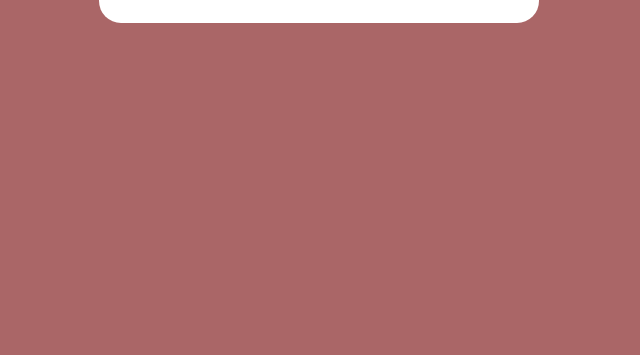
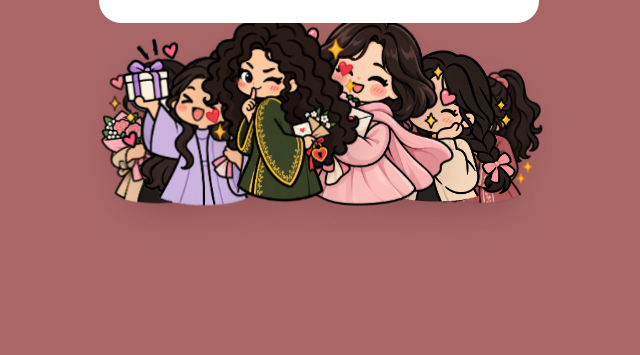
Before and after one commit to ahmad-91/elm-bloom, a website: page index.html in a window 1280 px wide. Shown: the part 445-800 px from the top of the page, without its empty margins (321-961 px from the left). Drawn offline with Linux system fonts and the light colour scheme.

Commit message:
Add animated peek feature to index.html and dist/index.html
Introduced a new animated peek section to enhance user engagement on the ELM BLOOM quiz page. This feature includes a series of glyph images that animate in a visually appealing manner, improving the overall aesthetic and interactivity of the introduction section.

```diff
--- a/index.html
+++ b/index.html
@@ -63,6 +63,27 @@ button{font:inherit;color:inherit}
 .intro-card h1{font-size:34px}
 .primary{justify-self:stretch;margin-top:4px;font-size:19px;font-weight:700;padding:16px 22px;border:0;border-radius:16px;background:var(--rose);color:var(--white);cursor:pointer;transition:transform .15s,background .15s}
 .primary:active{transform:scale(.985)}
+main{flex:1;display:flex;flex-direction:column;min-height:0}
+#sIntro{flex:1;grid-template-rows:auto auto minmax(168px,1fr);margin-bottom:-28px}
+.intro-card{position:relative;z-index:2}
+.peek{position:relative;z-index:1;display:flex;flex-direction:column;justify-content:flex-start;align-items:center;gap:0;min-height:0;margin-top:-28px;pointer-events:none}
+.peek-row{display:flex;align-items:flex-end;justify-content:center;width:100%;height:auto;min-height:0}
+.peek-slot{display:flex;align-items:flex-end;height:auto;margin-inline:-12.4%;animation:peek-rise .9s cubic-bezier(.16,1,.3,1) both;animation-delay:calc(var(--i) * .09s)}
+.peek-slot img{display:block;width:100%;height:auto;filter:drop-shadow(0 12px 14px rgba(89,42,44,.18));transform-origin:center bottom;animation:peek-bob 3.8s ease-in-out infinite;animation-delay:calc(1.05s + var(--i) * .18s)}
+.peek-slot:nth-child(1){width:32%}
+.peek-slot:nth-child(2){width:38%;z-index:2}
+.peek-slot:nth-child(3){width:44%;z-index:3}
+.peek-slot:nth-child(4){width:44%;z-index:3}
+.peek-slot:nth-child(5){width:38%;z-index:2}
+.peek-slot:nth-child(6){width:32%}
+.peek-slot:nth-child(1) img{--tilt:-2.4deg}
+.peek-slot:nth-child(2) img{--tilt:1.8deg}
+.peek-slot:nth-child(3) img{--tilt:-1.2deg}
+.peek-slot:nth-child(4) img{--tilt:1.6deg}
+.peek-slot:nth-child(5) img{--tilt:-1.8deg}
+.peek-slot:nth-child(6) img{--tilt:2.2deg}
+@keyframes peek-rise{from{opacity:0;transform:translateY(72px)}to{opacity:1;transform:none}}
+@keyframes peek-bob{0%,100%{transform:translateY(0) rotate(0deg)}50%{transform:translateY(-8px) rotate(var(--tilt))}}
 
 /* الأسئلة. مؤشر التقدم من نقشة الموسم: بتلة، دائرة، بتلة */
 .quiz-card{display:grid;gap:20px;align-content:start;min-height:600px}
@@ -128,6 +149,16 @@ h2.q{font-size:25px;line-height:1.35}
       <div class="card intro-card">
         <h1>اعرفي شخصيتك في <span dir="ltr">ELM BLOOM</span></h1>
         <button class="primary" id="startBtn" type="button">نبدا</button>
+      </div>
+      <div class="peek">
+        <div class="peek-row" aria-hidden="true">
+          <span class="peek-slot" style="--i:0"><img src="assets/glyphs/a.png" alt=""></span>
+          <span class="peek-slot" style="--i:1"><img src="assets/glyphs/b.png" alt=""></span>
+          <span class="peek-slot" style="--i:2"><img src="assets/glyphs/c.png" alt=""></span>
+          <span class="peek-slot" style="--i:3"><img src="assets/glyphs/d.png" alt=""></span>
+          <span class="peek-slot" style="--i:4"><img src="assets/glyphs/e.png" alt=""></span>
+          <span class="peek-slot" style="--i:5"><img src="assets/glyphs/f.png" alt=""></span>
+        </div>
       </div>
     </section>
 
```
Also changed, not shown: dist/index.html.
